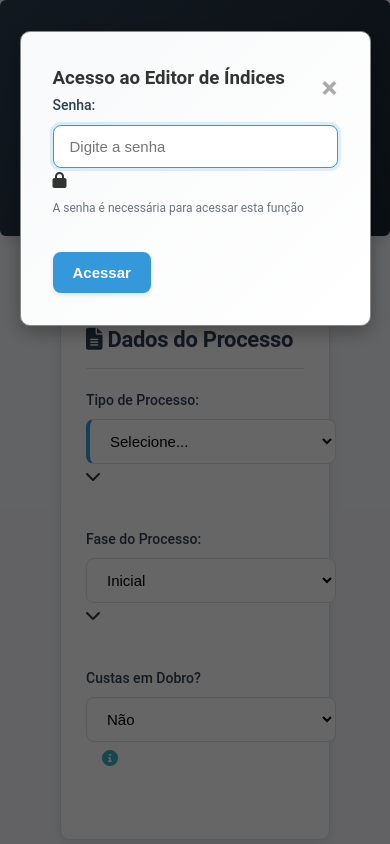
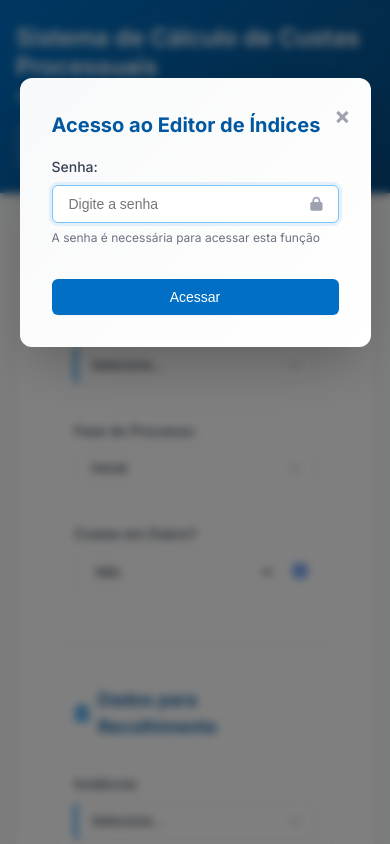
Before and after one commit to BarbosaS97/CalcCustas, a website built with Vite: page index.html in a window 390 px wide. Both pictures are taken after a click on the link "Editor". Shown: the top 844 px of the page. Built offline with nearby package versions, Linux system fonts and the light colour scheme.

Commit message:
Update style.css

```diff
--- a/style.css
+++ b/style.css
@@ -1,15 +1,59 @@
 :root {
-    --primary-color: #2c3e50;
-    --secondary-color: #3498db;
-    --accent-color: #e74c3c;
-    --success-color: #27ae60;
-    --danger-color: #e74c3c;
-    --warning-color: #f39c12;
-    --info-color: #17a2b8;
-    --light-gray: #f5f5f5;
-    --medium-gray: #e0e0e0;
-    --dark-gray: #333;
-    --white: #ffffff;
+    --primary-50: #f0f7ff;
+    --primary-100: #e0effe;
+    --primary-200: #b9dffd;
+    --primary-300: #7cc4fb;
+    --primary-400: #36a6f7;
+    --primary-500: #0c8ce7;
+    --primary-600: #006fc5;
+    --primary-700: #0158a0;
+    --primary-800: #064b83;
+    --primary-900: #0b406d;
+    --primary-950: #072949;
+
+    --secondary-50: #f5f8fa;
+    --secondary-100: #e9f0f5;
+    --secondary-200: #cfdfe8;
+    --secondary-300: #a5c5d5;
+    --secondary-400: #74a6be;
+    --secondary-500: #528ba6;
+    --secondary-600: #3f708b;
+    --secondary-700: #355b72;
+    --secondary-800: #304e60;
+    --secondary-900: #2c4251;
+    --secondary-950: #1f2b36;
+
+    --success-500: #10b981;
+    --danger-500: #ef4444;
+    --warning-500: #f59e0b;
+    --info-500: #3b82f6;
+
+    --gray-50: #f9fafb;
+    --gray-100: #f3f4f6;
+    --gray-200: #e5e7eb;
+    --gray-300: #d1d5db;
+    --gray-400: #9ca3af;
+    --gray-500: #6b7280;
+    --gray-600: #4b5563;
+    --gray-700: #374151;
+    --gray-800: #1f2937;
+    --gray-900: #111827;
+    --gray-950: #030712;
+
+    --shadow-sm: 0 1px 2px 0 rgba(0, 0, 0, 0.05);
+    --shadow: 0 1px 3px 0 rgba(0, 0, 0, 0.1), 0 1px 2px -1px rgba(0, 0, 0, 0.1);
+    --shadow-md: 0 4px 6px -1px rgba(0, 0, 0, 0.1), 0 2px 4px -2px rgba(0, 0, 0, 0.1);
+    --shadow-lg: 0 10px 15px -3px rgba(0, 0, 0, 0.1), 0 4px 6px -4px rgba(0, 0, 0, 0.1);
+    --shadow-xl: 0 20px 25px -5px rgba(0, 0, 0, 0.1), 0 8px 10px -6px rgba(0, 0, 0, 0.1);
+    --shadow-2xl: 0 25px 50px -12px rgba(0, 0, 0, 0.25);
+
+    --radius-sm: 0.25rem;
+    --radius: 0.375rem;
+    --radius-md: 0.5rem;
+    --radius-lg: 0.75rem;
+    --radius-xl: 1rem;
+    --radius-2xl: 1.5rem;
+    --radius-full: 9999px;
 }
 
 * {
@@ -19,267 +63,325 @@
 }
 
 body {
-    font-family: 'Roboto', 'Segoe UI', Tahoma, Geneva, Verdana, sans-serif;
-    line-height: 1.6;
-    color: var(--dark-gray);
-    background-color: #f5f7fa;
-    margin: 0;
-    padding: 0;
-    font-size: 16px;
+    font-family: 'Inter', -apple-system, BlinkMacSystemFont, 'Segoe UI', Roboto, Oxygen, Ubuntu, Cantarell, sans-serif;
+    line-height: 1.5;
+    color: var(--gray-800);
+    background-color: var(--gray-50);
+    -webkit-font-smoothing: antialiased;
+    -moz-osx-font-smoothing: grayscale;
 }
 
-.container {
-    max-width: 1200px;
-    margin: 0 auto;
-    padding: 0 20px;
+.app-container {
+    display: flex;
+    flex-direction: column;
+    min-height: 100vh;
 }
 
-header {
-    background-color: var(--primary-color);
-    color: var(--white);
-    padding: 0;
-    box-shadow: 0 4px 12px rgba(0,0,0,0.1);
-    margin-bottom: 30px;
-    background-image: linear-gradient(135deg, var(--primary-color) 0%, #1a252f 100%);
+.app-header {
+    background: linear-gradient(135deg, var(--primary-600) 0%, var(--primary-800) 100%);
+    color: white;
+    padding: 1.5rem 0;
+    box-shadow: var(--shadow-md);
     position: relative;
-}
-
-.header-container {
-    width: 100%;
-    background-color: var(--primary-color);
-    padding: 30px 0;
+    z-index: 10;
 }
 
 .header-content {
+    max-width: 1200px;
+    margin: 0 auto;
+    padding: 0 2rem;
     display: flex;
     justify-content: space-between;
     align-items: center;
-    max-width: 1200px;
-    margin: 0 auto;
-    padding: 0 20px;
+    gap: 1.5rem;
 }
 
-.header-text {
-    flex: 1;
-}
-
-header h1 {
-    font-size: 28px;
-    margin-bottom: 5px;
+.header-text h1 {
+    font-size: 1.5rem;
     font-weight: 600;
-    letter-spacing: 0.5px;
+    line-height: 1.2;
+    margin-bottom: 0.25rem;
 }
 
 .subtitle {
-    font-size: 16px;
+    font-size: 0.875rem;
     opacity: 0.9;
     font-weight: 400;
 }
 
 .editor-btn {
-    display: flex;
+    display: inline-flex;
     align-items: center;
-    gap: 8px;
-    padding: 10px 15px;
-    background-color: rgba(255,255,255,0.1);
-    color: var(--white);
-    border-radius: 6px;
+    gap: 0.5rem;
+    padding: 0.625rem 1rem;
+    background-color: rgba(255, 255, 255, 0.1);
+    color: white;
+    border-radius: var(--radius);
     text-decoration: none;
     font-weight: 500;
-    transition: all 0.3s;
-    border: 1px solid rgba(255,255,255,0.2);
-    box-shadow: 0 2px 5px rgba(0,0,0,0.1);
+    transition: all 0.2s ease;
+    border: 1px solid rgba(255, 255, 255, 0.15);
+    backdrop-filter: blur(4px);
+    box-shadow: var(--shadow-sm);
 }
 
 .editor-btn:hover {
-    background-color: rgba(255,255,255,0.2);
-    transform: translateY(-2px);
-    box-shadow: 0 4px 8px rgba(0,0,0,0.15);
+    background-color: rgba(255, 255, 255, 0.2);
+    transform: translateY(-1px);
+    box-shadow: var(--shadow);
 }
 
 .editor-btn i {
-    font-size: 16px;
+    font-size: 1rem;
 }
 
-/* Restante do CSS permanece igual */
+.app-main {
+    flex: 1;
+    padding: 2rem;
+    display: flex;
+    flex-direction: column;
+    align-items: center;
+    width: 100%;
+}
 
-/* Form and Result Containers */
-.form-container,
-.resultado-container {
-    padding: 30px; /* Adjusted padding */
-    max-width: 1100px; /* Adjusted max-width */
-    margin: 0 auto 40px auto;
-    border-radius: 10px;
+.glass-card {
+    background: rgba(255, 255, 255, 0.95);
+    border-radius: var(--radius-xl);
+    box-shadow: var(--shadow-lg);
+    backdrop-filter: blur(10px);
+    -webkit-backdrop-filter: blur(10px);
+    border: 1px solid rgba(255, 255, 255, 0.3);
+    overflow: hidden;
+}
+
+.form-container {
+    width: 100%;
+    max-width: 900px;
+    margin-bottom: 2rem;
+    transition: all 0.3s ease;
 }
 
 .form-section {
-    margin-bottom: 30px;
-    background-color: var(--white);
-    padding: 25px; /* Reduced padding */
-    border-radius: 10px;
-    box-shadow: 0 4px 12px rgba(0, 0, 0, 0.08);
-    border: 1px solid var(--medium-gray);
+    padding: 1.5rem;
+    margin-bottom: 1.5rem;
+    background-color: white;
+    border-radius: var(--radius-lg);
+    box-shadow: var(--shadow-sm);
+    border: 1px solid var(--gray-100);
 }
 
 .form-section h2 {
-    font-size: 22px; /* Reduced heading size */
-    color: var(--primary-color);
-    margin-bottom: 20px;
-    padding-bottom: 10px;
-    border-bottom: 1.5px solid var(--medium-gray); /* Thinner border */
+    font-size: 1.125rem;
+    color: var(--primary-700);
+    margin-bottom: 1.25rem;
+    padding-bottom: 0.75rem;
+    border-bottom: 1px solid var(--gray-100);
     font-weight: 600;
-    letter-spacing: -0.3px;
+    display: flex;
+    align-items: center;
+    gap: 0.5rem;
+}
+
+.section-icon {
+    color: var(--primary-500);
+    font-size: 1rem;
 }
 
 .form-row {
     display: flex;
-    gap: 20px; /* Reduced gap */
-    margin-bottom: 20px;
+    gap: 1.25rem;
+    margin-bottom: 1.25rem;
     flex-wrap: wrap;
 }
 
 .form-row .form-group {
     flex: 1;
-    min-width: 250px; /* Adjusted min-width */
+    min-width: 200px;
 }
 
 .form-group {
-    margin-bottom: 18px;
+    margin-bottom: 1rem;
     position: relative;
 }
 
 label {
     display: block;
-    margin-bottom: 8px;
+    margin-bottom: 0.5rem;
     font-weight: 500;
-    color: var(--primary-color);
-    font-size: 14px; /* Reduced label size */
+    color: var(--gray-700);
+    font-size: 0.875rem;
+}
+
+.select-wrapper {
+    position: relative;
+}
+
+.select-wrapper select {
+    appearance: none;
+    -webkit-appearance: none;
+    -moz-appearance: none;
+}
+
+.select-arrow {
+    position: absolute;
+    right: 1rem;
+    top: 50%;
+    transform: translateY(-50%);
+    pointer-events: none;
+    color: var(--gray-400);
+    font-size: 0.75rem;
+}
+
+.input-with-icon {
+    position: relative;
+}
+
+.input-icon {
+    position: absolute;
+    right: 1rem;
+    top: 50%;
+    transform: translateY(-50%);
+    color: var(--gray-400);
+    font-size: 0.875rem;
 }
 
 .form-control {
     width: 100%;
-    padding: 12px 16px; /* Reduced padding */
-    border: 1px solid var(--medium-gray);
-    border-radius: 8px;
-    font-size: 15px; /* Reduced input font size */
-    transition: border-color 0.3s ease-in-out, box-shadow 0.3s ease-in-out;
-    background-color: var(--white);
+    padding: 0.625rem 1rem;
+    border: 1px solid var(--gray-200);
+    border-radius: var(--radius);
+    font-size: 0.875rem;
+    transition: all 0.2s ease;
+    background-color: white;
+    color: var(--gray-800);
 }
 
 .form-control[required] {
-    border-left: 4px solid var(--secondary-color);
+    border-left: 3px solid var(--primary-500);
+    padding-left: 0.875rem;
 }
 
 .form-control:focus {
     outline: none;
-    border-color: var(--secondary-color);
-    box-shadow: 0 0 0 3px rgba(93, 173, 226, 0.2);
+    border-color: var(--primary-300);
+    box-shadow: 0 0 0 3px rgba(12, 140, 231, 0.1);
 }
 
 .money-input {
     text-align: right;
+    padding-right: 2.5rem;
 }
 
 .date-input {
     text-align: center;
+    padding-right: 2.5rem;
 }
 
 .form-text {
     display: block;
-    margin-top: 6px;
-    font-size: 12px;
-    color: #6c757d;
+    margin-top: 0.375rem;
+    font-size: 0.75rem;
+    color: var(--gray-500);
 }
 
 input[readonly] {
-    background-color: #e9ecef;
-    opacity: 1;
+    background-color: var(--gray-50);
+    cursor: not-allowed;
+}
+
+.toggle-group {
+    display: flex;
+    align-items: center;
+    gap: 0.5rem;
+}
+
+.toggle-select {
+    flex: 1;
 }
 
 .atualizacao-container {
-    background-color: #e9f7fd;
-    border-radius: 10px;
-    padding: 20px;
-    margin-bottom: 25px;
-    border-left: 5px solid var(--secondary-color);
+    background-color: var(--primary-50);
+    border-radius: var(--radius);
+    padding: 1.25rem;
+    margin-bottom: 1.5rem;
+    border-left: 4px solid var(--primary-500);
 }
 
 .atualizacao-container h3 {
     display: flex;
     align-items: center;
-    gap: 10px;
-    color: var(--primary-color);
+    gap: 0.5rem;
+    color: var(--primary-700);
     margin-top: 0;
-    margin-bottom: 15px;
-    font-size: 18px;
-    font-weight: 500;
+    margin-bottom: 1rem;
+    font-size: 1rem;
+    font-weight: 600;
 }
 
 .form-actions {
     display: flex;
     justify-content: flex-end;
-    gap: 18px;
-    margin-top: 30px;
+    gap: 1rem;
+    margin-top: 1.5rem;
 }
 
 .btn {
-    padding: 12px 20px; /* Reduced button padding */
-    font-size: 15px; /* Reduced button font size */
-    border-radius: 8px;
+    padding: 0.625rem 1.25rem;
+    font-size: 0.875rem;
+    border-radius: var(--radius);
     cursor: pointer;
-    transition: background-color 0.3s ease-in-out, transform 0.2s ease-in-out, box-shadow 0.2s ease-in-out;
+    transition: all 0.2s ease;
     border: none;
-    font-weight: 600;
+    font-weight: 500;
     display: inline-flex;
     align-items: center;
-    gap: 10px;
-    box-shadow: 0 2px 5px rgba(0, 0, 0, 0.1);
+    gap: 0.5rem;
+    box-shadow: var(--shadow-sm);
 }
 
 .btn-primary {
-    background-color: var(--secondary-color);
-    color: var(--white);
+    background-color: var(--primary-600);
+    color: white;
 }
 
 .btn-primary:hover {
-    background-color: #4ca6dc;
-    transform: translateY(-2px);
-    box-shadow: 0 4px 8px rgba(0, 0, 0, 0.15);
+    background-color: var(--primary-700);
+    transform: translateY(-1px);
+    box-shadow: var(--shadow);
 }
 
 .btn-secondary {
-    background-color: var(--white);
-    color: var(--primary-color);
-    border: 1px solid var(--medium-gray);
+    background-color: white;
+    color: var(--gray-700);
+    border: 1px solid var(--gray-200);
 }
 
 .btn-secondary:hover {
-    background-color: #f0f0f0;
-    transform: translateY(-2px);
-    box-shadow: 0 4px 8px rgba(0, 0, 0, 0.1);
+    background-color: var(--gray-50);
+    transform: translateY(-1px);
+    box-shadow: var(--shadow);
 }
 
 .btn-info {
-    background-color: var(--info-color);
+    background-color: var(--info-500);
     color: white;
 }
 
 .btn-info:hover {
-    background-color: #2c82b9;
-    transform: translateY(-2px);
-    box-shadow: 0 4px 8px rgba(0, 0, 0, 0.15);
+    background-color: #2563eb;
+    transform: translateY(-1px);
+    box-shadow: var(--shadow);
 }
 
 .btn-info-icon {
     background: none;
     border: none;
-    color: var(--info-color);
+    color: var(--info-500);
     cursor: pointer;
-    font-size: 16px; /* Reduced icon size */
-    padding: 8px;
-    margin-left: 8px;
-    transition: transform 0.2s ease-in-out, opacity 0.2s ease-in-out;
-    opacity: 0.85;
+    font-size: 1rem;
+    padding: 0.5rem;
+    transition: transform 0.2s ease, opacity 0.2s ease;
+    opacity: 0.8;
 }
 
 .btn-info-icon:hover {
@@ -289,6 +391,8 @@ input[readonly] {
 
 /* Resultado Container */
 .resultado-container {
+    width: 100%;
+    max-width: 900px;
     display: none;
 }
 
@@ -296,39 +400,37 @@ input[readonly] {
     display: flex;
     justify-content: space-between;
     align-items: center;
-    margin-bottom: 20px;
-    padding-bottom: 15px;
-    border-bottom: 1.5px solid var(--medium-gray); /* Thinner border */
+    margin-bottom: 1.25rem;
+    padding-bottom: 1rem;
+    border-bottom: 1px solid var(--gray-100);
 }
 
 .resultado-header h2 {
-    color: var(--primary-color);
-    font-size: 24px; /* Reduced heading size */
+    color: var(--primary-700);
+    font-size: 1.25rem;
     font-weight: 600;
-    letter-spacing: -0.5px;
 }
 
 .resultado-meta {
-    font-size: 14px; /* Reduced meta size */
-    color: var(--dark-gray);
-    opacity: 0.8;
+    font-size: 0.75rem;
+    color: var(--gray-500);
 }
 
 .resultado-grid {
     display: grid;
-    grid-template-columns: repeat(auto-fit, minmax(220px, 1fr)); /* Adjusted minmax */
-    gap: 20px;
+    grid-template-columns: repeat(auto-fit, minmax(200px, 1fr));
+    gap: 1rem;
     background-color: white;
-    border-radius: 10px;
-    padding: 25px; /* Adjusted padding */
-    box-shadow: 0 4px 12px rgba(0, 0, 0, 0.08);
+    border-radius: var(--radius);
+    padding: 1.5rem;
+    box-shadow: var(--shadow-sm);
 }
 
 .resultado-item {
     display: flex;
     flex-direction: column;
-    padding: 15px 0;
-    border-bottom: 1px solid var(--medium-gray);
+    padding: 0.75rem 0;
+    border-bottom: 1px solid var(--gray-100);
 }
 
 .resultado-item:last-child {
@@ -336,24 +438,26 @@ input[readonly] {
 }
 
 .resultado-label {
-    font-size: 14px; /* Reduced label size */
-    color: var(--dark-gray);
-    opacity: 0.75;
-    margin-bottom: 8px;
+    font-size: 0.75rem;
+    color: var(--gray-600);
+    margin-bottom: 0.25rem;
+    text-transform: uppercase;
+    letter-spacing: 0.5px;
+    font-weight: 500;
 }
 
 .resultado-value {
     font-weight: 500;
-    color: var(--primary-color);
-    font-size: 16px; /* Reduced value size */
+    color: var(--gray-800);
+    font-size: 0.875rem;
 }
 
 .resultado-item.total {
     grid-column: 1 / -1;
-    padding: 18px; /* Reduced padding */
-    background-color: rgba(93, 173, 226, 0.2);
-    border-radius: 10px;
-    margin-top: 15px;
+    padding: 1rem;
+    background-color: var(--primary-50);
+    border-radius: var(--radius);
+    margin-top: 0.5rem;
     border: none;
     display: flex;
     justify-content: space-between;
@@ -362,14 +466,16 @@ input[readonly] {
 
 .resultado-item.total .resultado-label {
     font-weight: 600;
-    opacity: 1;
-    font-size: 16px; /* Reduced total label size */
+    color: var(--primary-700);
+    font-size: 0.875rem;
+    text-transform: none;
+    letter-spacing: normal;
 }
 
 .resultado-item.total .resultado-value {
-    font-size: 22px; /* Reduced total value size */
+    font-size: 1.125rem;
     font-weight: 700;
-    color: var(--secondary-color);
+    color: var(--primary-600);
 }
 
 /* Modal Styles */
@@ -382,65 +488,94 @@ input[readonly] {
     width: 100%;
     height: 100%;
     overflow: auto;
-    background-color: rgba(0, 0, 0, 0.6);
+    background-color: rgba(0, 0, 0, 0.5);
+    backdrop-filter: blur(4px);
+    -webkit-backdrop-filter: blur(4px);
+    animation: fadeIn 0.3s ease;
+}
+
+@keyframes fadeIn {
+    from { opacity: 0; }
+    to { opacity: 1; }
 }
 
 .modal-content {
-    background-color: #fefefe;
-    margin: 8% auto; /* Adjusted top margin */
-    padding: 25px; /* Reduced padding */
-    border: 1px solid #888;
+    background-color: white;
+    margin: 10% auto;
+    padding: 1.5rem;
+    border-radius: var(--radius-lg);
+    box-shadow: var(--shadow-2xl);
     width: 90%;
-    max-width: 650px; /* Reduced max-width */
-    border-radius: 10px;
-    box-shadow: 0 6px 20px rgba(0, 0, 0, 0.3);
+    max-width: 600px;
+    animation: slideDown 0.3s ease;
+    position: relative;
+}
+
+@keyframes slideDown {
+    from {
+        transform: translateY(-20px);
+        opacity: 0;
+    }
+    to {
+        transform: translateY(0);
+        opacity: 1;
+    }
+}
+
+.modal-content h3 {
+    color: var(--primary-700);
+    margin-bottom: 1rem;
+    font-size: 1.25rem;
+}
+
+.modal-content p {
+    margin-bottom: 1rem;
+    color: var(--gray-700);
+    line-height: 1.6;
+}
+
+.modal-content ul {
+    margin-bottom: 1rem;
+    padding-left: 1.25rem;
+}
+
+.modal-content li {
+    margin-bottom: 0.5rem;
+    color: var(--gray-700);
 }
 
 .close {
-    color: #aaa;
-    float: right;
-    font-size: 30px; /* Reduced close button size */
+    color: var(--gray-400);
+    position: absolute;
+    right: 1.25rem;
+    top: 1.25rem;
+    font-size: 1.5rem;
     font-weight: bold;
     cursor: pointer;
-    transition: color 0.3s ease-in-out;
+    transition: color 0.2s ease;
 }
 
 .close:hover,
 .close:focus {
-    color: black;
+    color: var(--gray-600);
     text-decoration: none;
-    cursor: pointer;
-}
-
-/* Download Icon */
-.download-icon {
-    margin-left: 15px;
-    cursor: pointer;
-    color: var(--secondary-color);
-    font-size: 20px; /* Reduced icon size */
-    transition: transform 0.2s ease-in-out, color 0.2s ease-in-out;
-}
-
-.download-icon:hover {
-    color: var(--primary-color);
-    transform: scale(1.15);
 }
 
 /* Responsividade */
-@media (max-width: 992px) {
-    .container,
-    .header-content,
-    .form-container,
-    .resultado-container {
-        padding: 0 20px;
+@media (max-width: 768px) {
+    .app-main {
+        padding: 1rem;
     }
 
     .header-content {
-        padding: 0 30px;
+        flex-direction: column;
+        align-items: flex-start;
+        gap: 1rem;
+        padding: 0 1rem;
     }
 
     .form-row {
-        gap: 15px;
+        gap: 1rem;
     }
 
     .resultado-grid {
@@ -454,24 +589,26 @@ input[readonly] {
     }
 
     .resultado-item.total .resultado-value {
-        margin-top: 10px;
+        margin-top: 0.5rem;
+    }
+
+    .form-actions {
+        flex-direction: column;
+    }
+
+    .btn {
+        width: 100%;
+        justify-content: center;
     }
 }
 
-@media (max-width: 768px) {
-    header {
-        padding: 30px 20px;
-        margin-bottom: 30px;
-        border-radius: 6px;
+@media (max-width: 480px) {
+    .form-section {
+        padding: 1rem;
     }
 
-    .header-content {
-        flex-direction: column;
-        align-items: center;
-        gap: 15px;
-        text-align: center;
-        padding: 0 20px;
+    .modal-content {
+        margin: 20% auto;
+        padding: 1rem;
     }
-
-    header h1 {
-        font-size: 26px
+}
```
